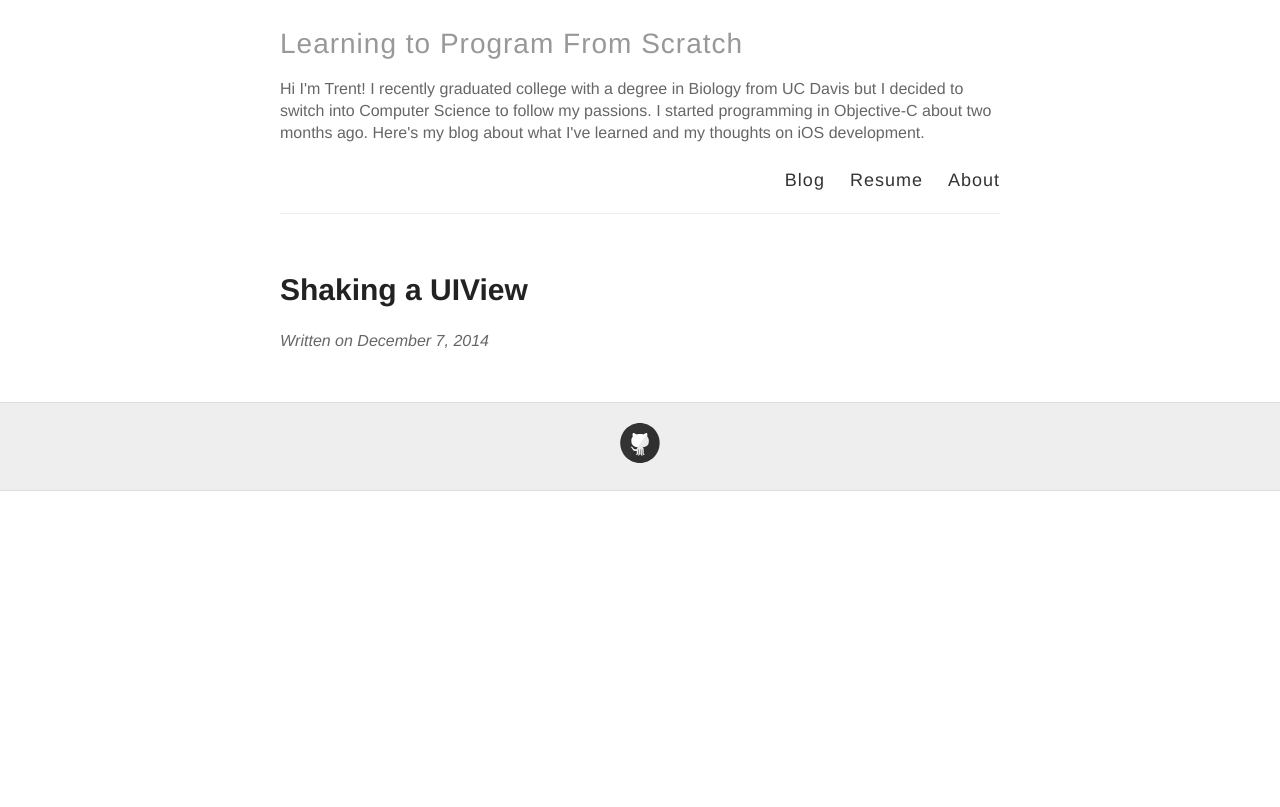
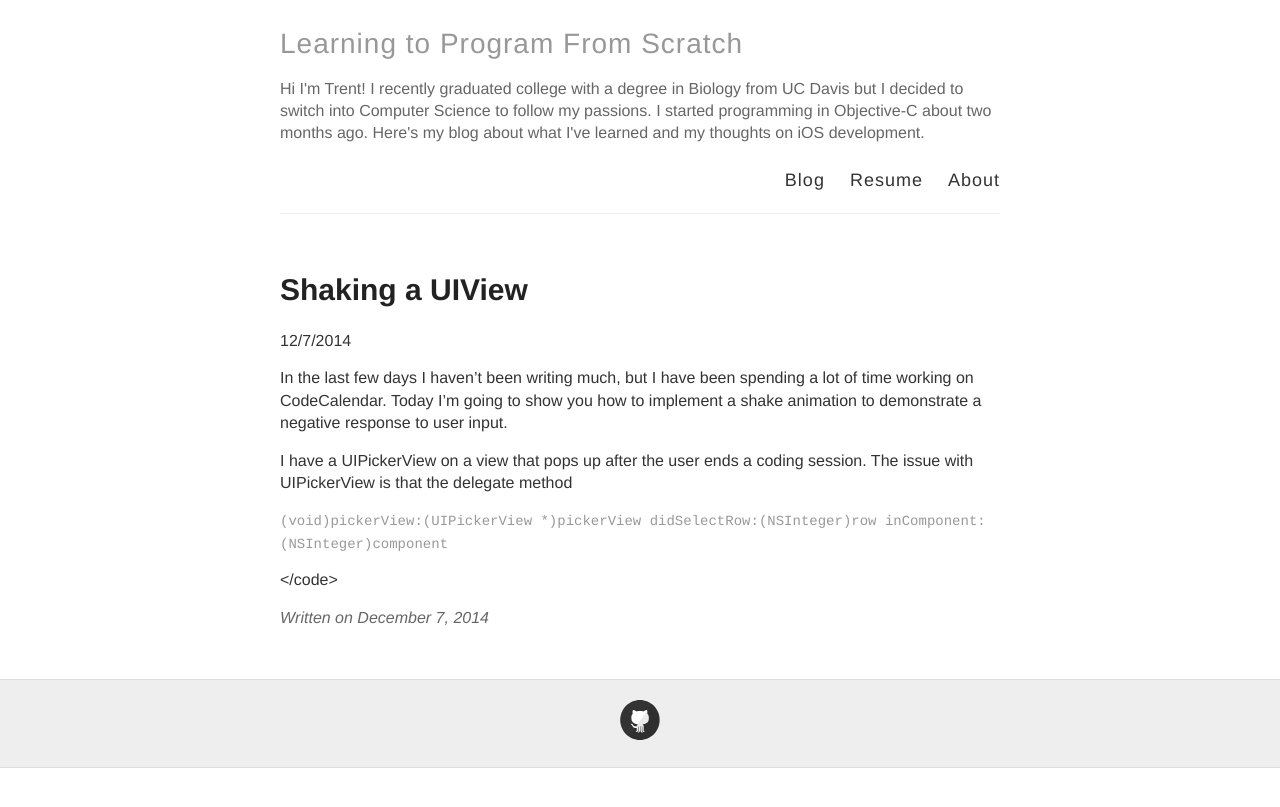
Before and after one commit to trentyou/trentyou.github.io, a Jekyll site: the page built from _posts/2014-12-7-Shaking a UIView.md, in a window 1280 px wide. Shown: the top 807 px of the page. Built offline with Jekyll 4.4.1, drawn with Linux system fonts in a browser that asks for light colours.

Commit message:
Updated 2014-12-7-Shaking a UIView.md

```diff
--- a/_posts/2014-12-7-Shaking a UIView.md
+++ b/_posts/2014-12-7-Shaking a UIView.md
@@ -3,3 +3,14 @@ layout: post
 title: Shaking a UIView
 published: true
 ---
+
+12/7/2014
+
+In the last few days I haven't been writing much, but I have been spending a lot of time working on CodeCalendar. Today I'm going to show you how to implement a shake animation to demonstrate a negative response to user input.
+
+I have a UIPickerView on a view that pops up after the user ends a coding session. The issue with UIPickerView is that the delegate method
+
+<code>
+(void)pickerView:(UIPickerView *)pickerView didSelectRow:(NSInteger)row inComponent:(NSInteger)component
+
+</code>
```
